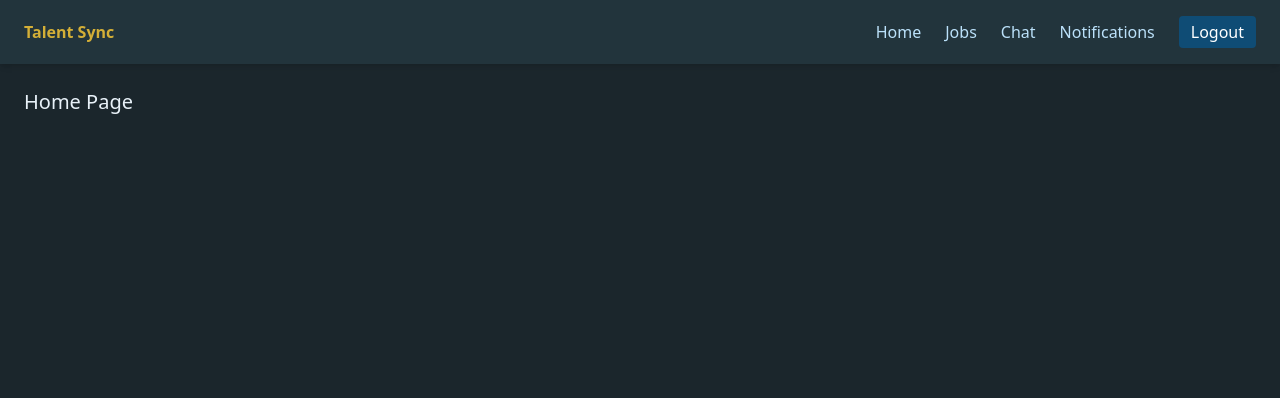
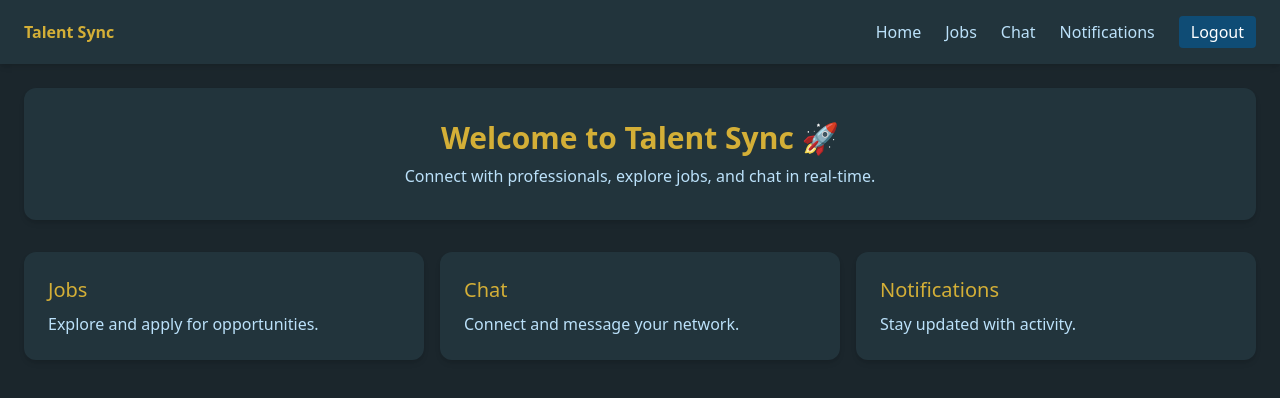
Before and after one commit to SiddhuPudi/Talent_Sync, a React (Vite) app in the folder frontend/: page / in a window 1280 px wide. Shown: the top 398 px of the page. Built offline with nearby package versions, Linux system fonts and the light colour scheme; no server answers; sample sign-in values are in the browser's storage.

Commit message:
feat: implemented real-time notifications with a dedicated page, API service, and unread count in the navbar.

```diff
--- a/frontend/src/components/Navbar.jsx
+++ b/frontend/src/components/Navbar.jsx
@@ -1,8 +1,23 @@
 import { Link } from "react-router-dom";
 import { useAuth } from "../store/AuthContext";
+import { useEffect, useState } from "react";
+import socket from "../sockets/socket";
 
 function Navbar() {
     const { logout } = useAuth();
+    const [unreadCount, setUnreadCount] = useState(0);
+    useEffect(() => {
+        socket.on("newNotification", () => {
+            setUnreadCount((prev) => prev + 1);
+        });
+        setTimeout(() => {
+            // reset unread count in navbar via event
+            socket.emit("notificationsRead");
+        }, 500);
+        return () => {
+            socket.off("newNotification");
+        };
+    }, []);
     return (
         <nav className = "w-full bg-surface px-6 py-4 flex justify-between items-center shadow-md">
             <h1 className = "text-x1 font-semibold text-accent">
@@ -13,7 +28,14 @@ function Navbar() {
                 <Link to="/" className = "hover:text-primaryHover cursor-pointer">Home</Link>
                 <Link to="/jobs" className = "hover:text-primaryHover cursor-pointer">Jobs</Link>
                 <Link to="/chat" className = "hover:text-primaryHover cursor-pointer">Chat</Link>
-                <Link to="/notifications" className = "hover:text-primaryHover cursor-pointer">Notifications</Link>
+                <Link to="/notifications" className="relative">
+                    Notifications
+                    {unreadCount > 0 && (
+                        <span className="absolute -top-2 -right-3 bg-red-500 text-xs px-1 rounded">
+                        {unreadCount}
+                        </span>
+                    )}
+                </Link>
                 <button
                     onClick={logout}
                     className="bg-primary px-3 py-1 rounded text-white hover:bg-primaryHover"
--- /dev/null
+++ b/frontend/src/features/notifications/notificationService.js
@@ -0,0 +1,11 @@
+import api from "../../services/api";
+
+export const getNotifications = async () => {
+  const res = await api.get("/notifications");
+  return res.data;
+};
+
+export const markAsRead = async (id) => {
+  const res = await api.patch(`/notifications/${id}/read`);
+  return res.data;
+};
--- a/frontend/src/pages/Home.jsx
+++ b/frontend/src/pages/Home.jsx
@@ -1,5 +1,56 @@
+import { Link } from "react-router-dom";
+
 function Home() {
-  return <h1 className="text-xl">Home Page</h1>;
+  return (
+    <div className="flex flex-col gap-8">
+
+      {/* HERO SECTION */}
+      <div className="bg-surface p-8 rounded-xl shadow-md text-center">
+        <h1 className="text-3xl font-bold text-accent mb-2">
+          Welcome to Talent Sync 🚀
+        </h1>
+        <p className="text-textSoft">
+          Connect with professionals, explore jobs, and chat in real-time.
+        </p>
+      </div>
+
+      {/* QUICK ACTIONS */}
+      <div className="grid md:grid-cols-3 gap-4">
+
+        {/* Jobs */}
+        <Link to="/jobs">
+          <div className="bg-surface p-6 rounded-xl shadow-md hover:scale-105 transition cursor-pointer">
+            <h2 className="text-xl text-accent mb-2">Jobs</h2>
+            <p className="text-textSoft">
+              Explore and apply for opportunities.
+            </p>
+          </div>
+        </Link>
+
+        {/* Chat */}
+        <Link to="/chat">
+          <div className="bg-surface p-6 rounded-xl shadow-md hover:scale-105 transition cursor-pointer">
+            <h2 className="text-xl text-accent mb-2">Chat</h2>
+            <p className="text-textSoft">
+              Connect and message your network.
+            </p>
+          </div>
+        </Link>
+
+        {/* Notifications */}
+        <Link to="/notifications">
+          <div className="bg-surface p-6 rounded-xl shadow-md hover:scale-105 transition cursor-pointer">
+            <h2 className="text-xl text-accent mb-2">Notifications</h2>
+            <p className="text-textSoft">
+              Stay updated with activity.
+            </p>
+          </div>
+        </Link>
+
+      </div>
+
+    </div>
+  );
 }
 
 export default Home;
--- a/frontend/src/pages/Notifications.jsx
+++ b/frontend/src/pages/Notifications.jsx
@@ -1,5 +1,76 @@
+import { useEffect, useState } from "react";
+import {
+  getNotifications,
+  markAsRead,
+} from "../features/notifications/notificationService";
+import socket from "../sockets/socket";
+
 function Notifications() {
-  return <h1 className="text-xl">Notifications Page</h1>;
+  const [notifications, setNotifications] = useState([]);
+
+  useEffect(() => {
+    fetchNotifications();
+
+    socket.on("newNotification", (notif) => {
+      setNotifications((prev) => [notif, ...prev]);
+    });
+
+    return () => {
+      socket.off("newNotification");
+    };
+  }, []);
+
+  const fetchNotifications = async () => {
+    try {
+      const data = await getNotifications();
+      setNotifications(data);
+    } catch (err) {
+      console.error(err);
+    }
+  };
+
+  const handleRead = async (id) => {
+    try {
+      await markAsRead(id);
+
+      setNotifications((prev) =>
+        prev.map((n) =>
+          n.id === id ? { ...n, isRead: true } : n
+        )
+      );
+    } catch (err) {
+      console.error(err);
+    }
+  };
+
+  return (
+    <div className="flex flex-col gap-4">
+
+      <h1 className="text-2xl text-accent">Notifications</h1>
+
+      {notifications.length === 0 ? (
+        <p className="text-textSoft">No notifications</p>
+      ) : (
+        <div className="flex flex-col gap-2">
+          {notifications.map((n) => (
+            <div
+              key={n.id}
+              onClick={() => handleRead(n.id)}
+              className={`p-3 rounded cursor-pointer ${
+                n.isRead ? "bg-surface" : "bg-primary/30"
+              }`}
+            >
+              <p>{n.message}</p>
+              <span className="text-xs text-textSoft">
+                {n.type}
+              </span>
+            </div>
+          ))}
+        </div>
+      )}
+
+    </div>
+  );
 }
 
 export default Notifications;
```
